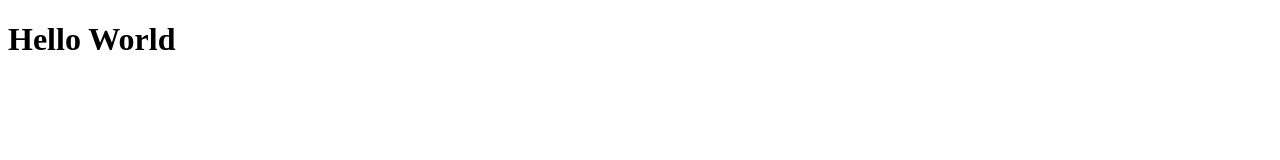
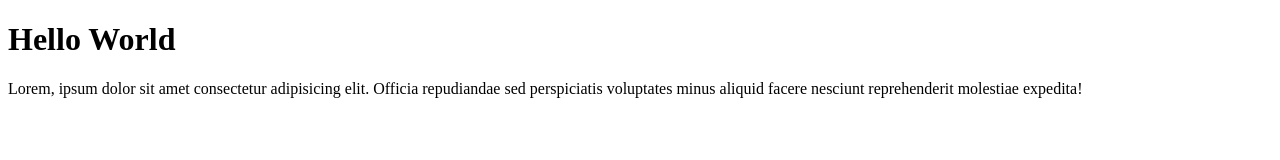
Before and after one commit to abramwf/git-test-awf, a plain HTML site: page index.html in a window 1280 px wide. Drawn offline with Linux system fonts and the light colour scheme.

Commit message:
menambahkan paragraf

```diff
--- a/index.html
+++ b/index.html
@@ -8,5 +8,6 @@
 </head>
 <body>
     <h1>Hello World</h1>
+    <p>Lorem, ipsum dolor sit amet consectetur adipisicing elit. Officia repudiandae sed perspiciatis voluptates minus aliquid facere nesciunt reprehenderit molestiae expedita!</p>
 </body>
 </html>
```
